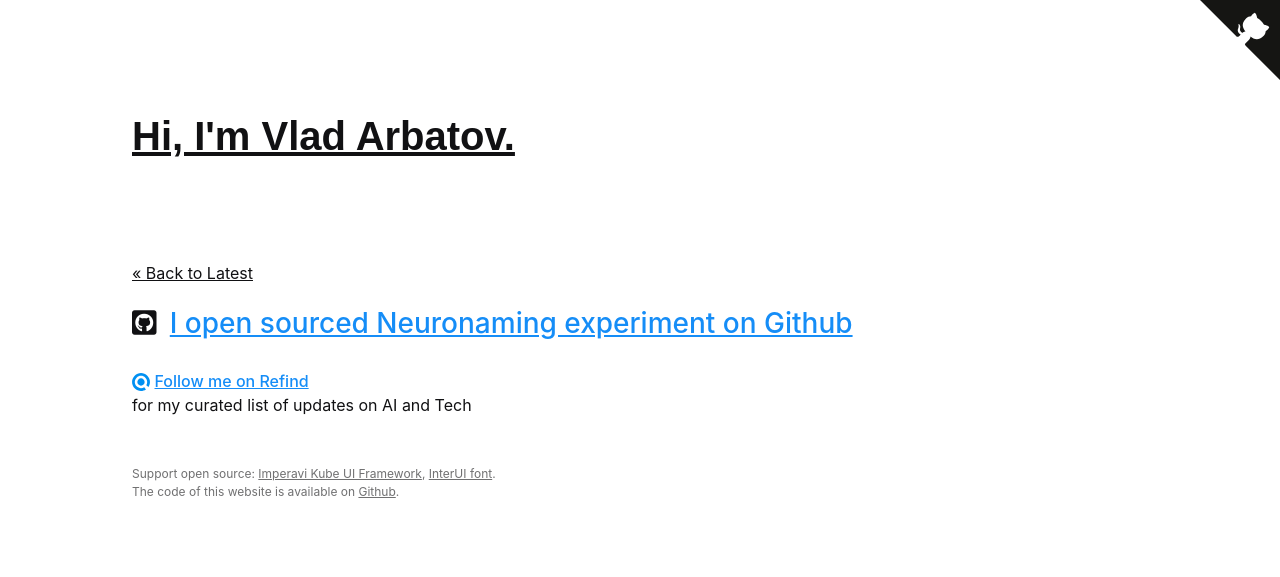
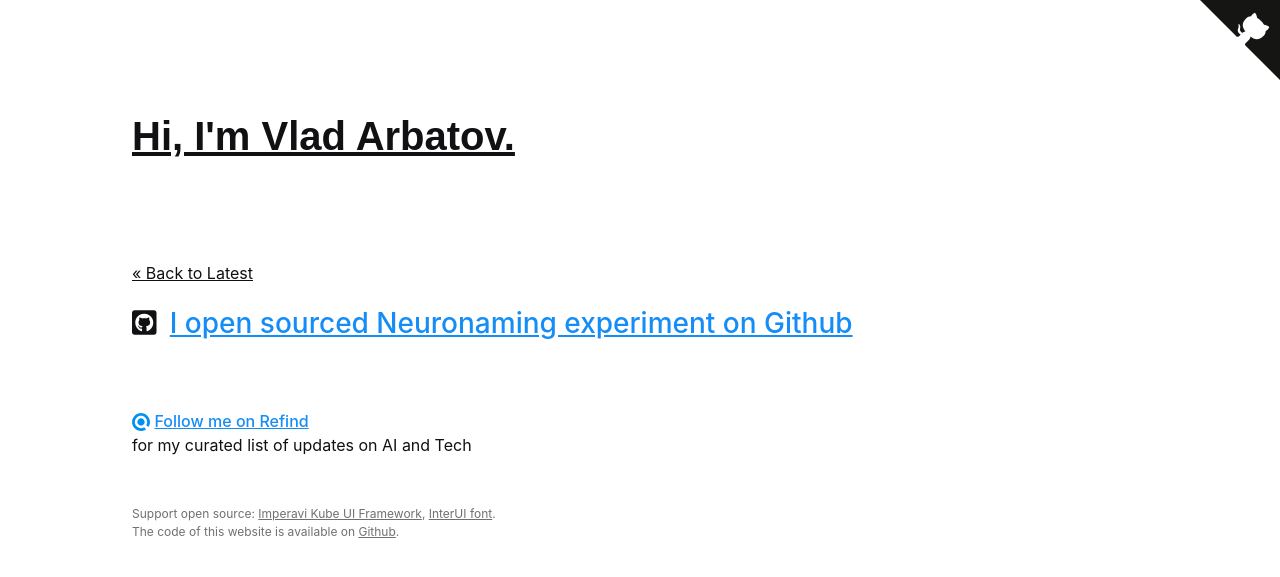
Before and after one commit to vladzima/arbatovme, a Jekyll site: the page built from _links/neuronaming.md, in a window 1280 px wide. Shown: the top 577 px of the page. Built offline with Jekyll 4.4.1, drawn with Linux system fonts in a browser that asks for light colours; some web fonts are replaced.

Commit message:
fix(layout): add space to comments and anchor link to Latest

```diff
--- a/_includes/links.html
+++ b/_includes/links.html
@@ -1,5 +1,5 @@
 {%- if site.links.size > 0 -%}
-<h4>Latest</h4>
+<h4 id="latest">Latest</h4>
   <br>
   {% assign links = (site.links | sort: 'date') | reverse %}
   {%- for link in links -%}
--- a/_layouts/post.html
+++ b/_layouts/post.html
@@ -15,17 +15,17 @@
       <div class="is-col is-80 is-inset-32 is-inset-20-mobile is-inset-y-none-mobile">
 
 
-        <h5 class="post-list-heading"><a href="{{ site.url }}" class="is-color-black" style="font-weight:400;">{{ page.list_title | default: "« Back to Latest" }}</a></h5>
+        <h5 class="post-list-heading"><a href="{{ site.url }}#latest" class="is-color-black" style="font-weight:400;">{{ page.list_title | default: "« Back to Latest" }}</a></h5>
           <br>
 
             <h2> {%- if page.icon -%}<i class="{{ page.icon }}" style="font-weight:normal;"></i>&nbsp;&nbsp;{%- endif -%}
               <a href="{{ page.link }}" style="font-weight:500;">{{ page.title | escape }}</a>
             </h2>
 
-            <div class="just-comments" data-apikey="003dd51b-52f3-481e-b565-0b57c2543f6d"></div>
+            <div class="just-comments vheight" data-apikey="003dd51b-52f3-481e-b565-0b57c2543f6d"></div>
             <script async src="https://just-comments.com/w.js"></script>
 
-          <p class="vheight"><img src="{{site.baseurl}}/assets/refind.svg" width="18px;"> <a href="https://refind.com/vlad-arbatov?invite=dd0d496a57" style="font-weight:500;">Follow me on Refind</a><br>for my curated list of updates on AI and Tech</p>
+          <p class="vheight20"><img src="{{site.baseurl}}/assets/refind.svg" width="18px;"> <a href="https://refind.com/vlad-arbatov?invite=dd0d496a57" style="font-weight:500;">Follow me on Refind</a><br>for my curated list of updates on AI and Tech</p>
 
         </div>
         <div class="is-col is-20"></div>
--- a/assets/custom.css
+++ b/assets/custom.css
@@ -121,6 +121,10 @@
   padding-top: 10px;
 }
 
+.vheight20 {
+  padding-top: 40px;
+}
+
 /* a {
   text-decoration: none;
   border-bottom: 2px solid;
```
